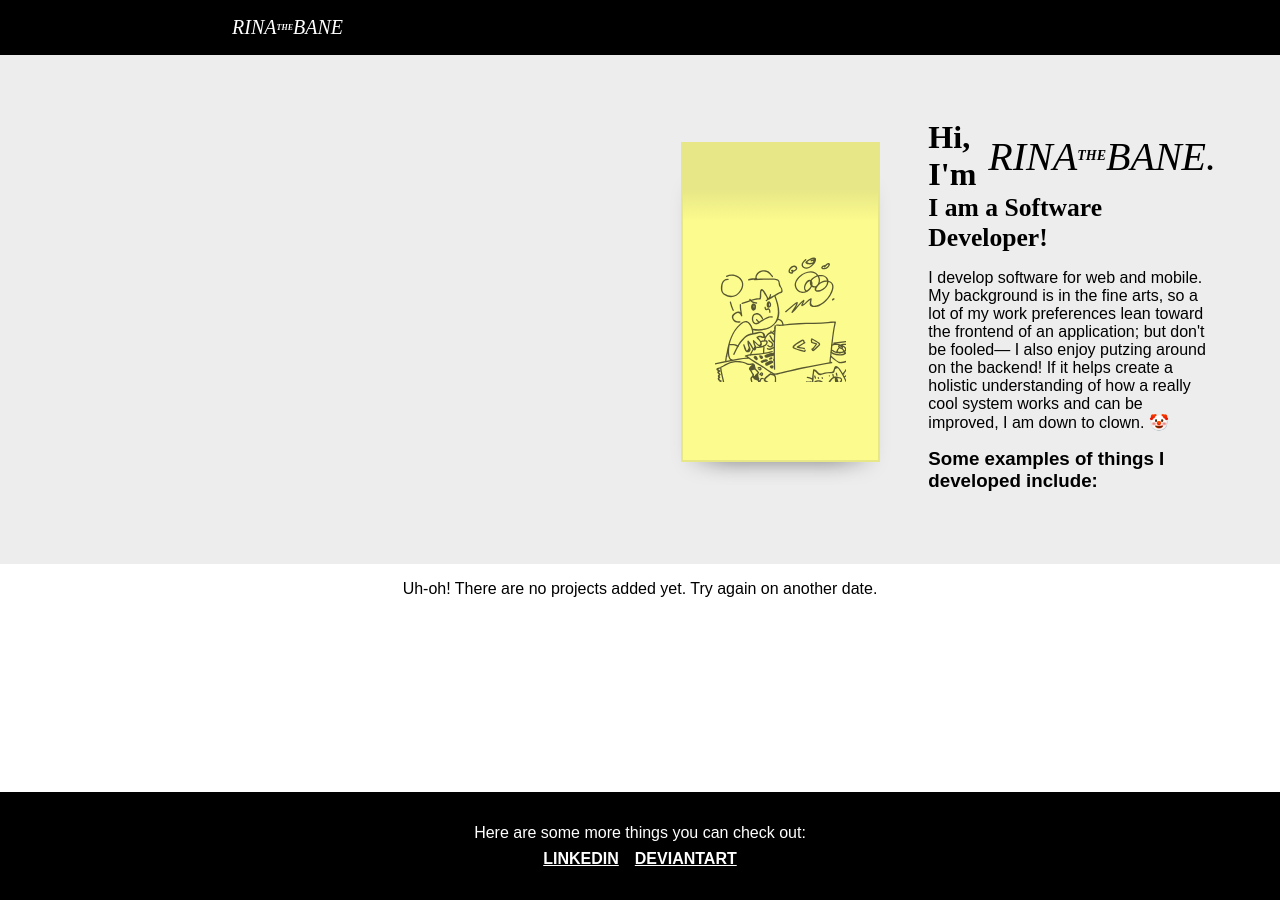
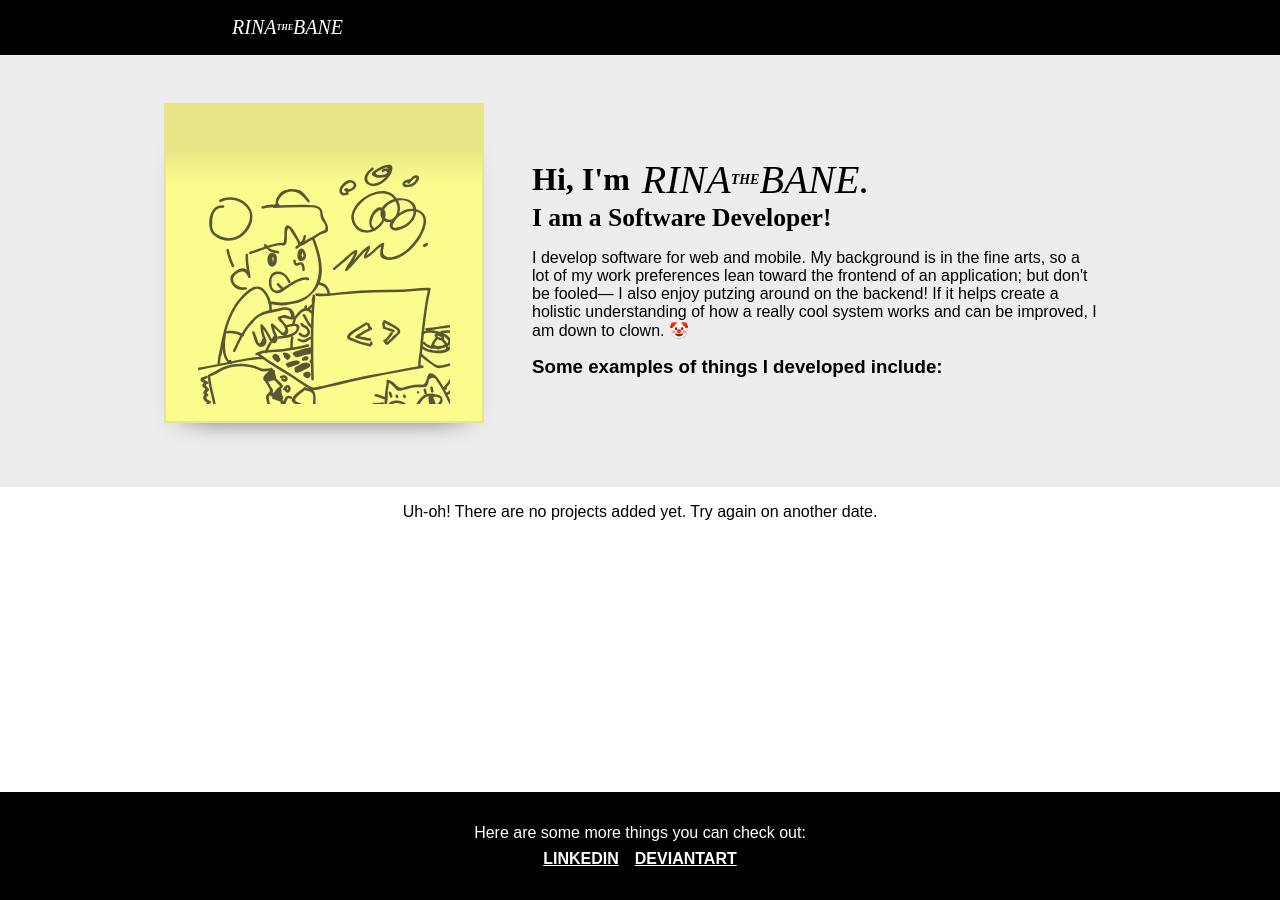
Before and after one commit to Trehalose/trehalose.github.io, a Jekyll site: the page built from _folios/developer.md, in a window 1280 px wide. Built offline with Jekyll 4.4.1, drawn with Linux system fonts in a browser that asks for light colours; some web fonts are replaced.

Commit message:
Update folio.html

```diff
--- a/_layouts/folio.html
+++ b/_layouts/folio.html
@@ -2,7 +2,6 @@
 layout: default
 ---
 <div class="hero-sect folio">
-  <img class="hero" src="" aria-hidden="true" />
   <div class="postit yellow">
     <img src="{{page.img}}" alt="{{page.imgAlt}}" />
   </div>
```
